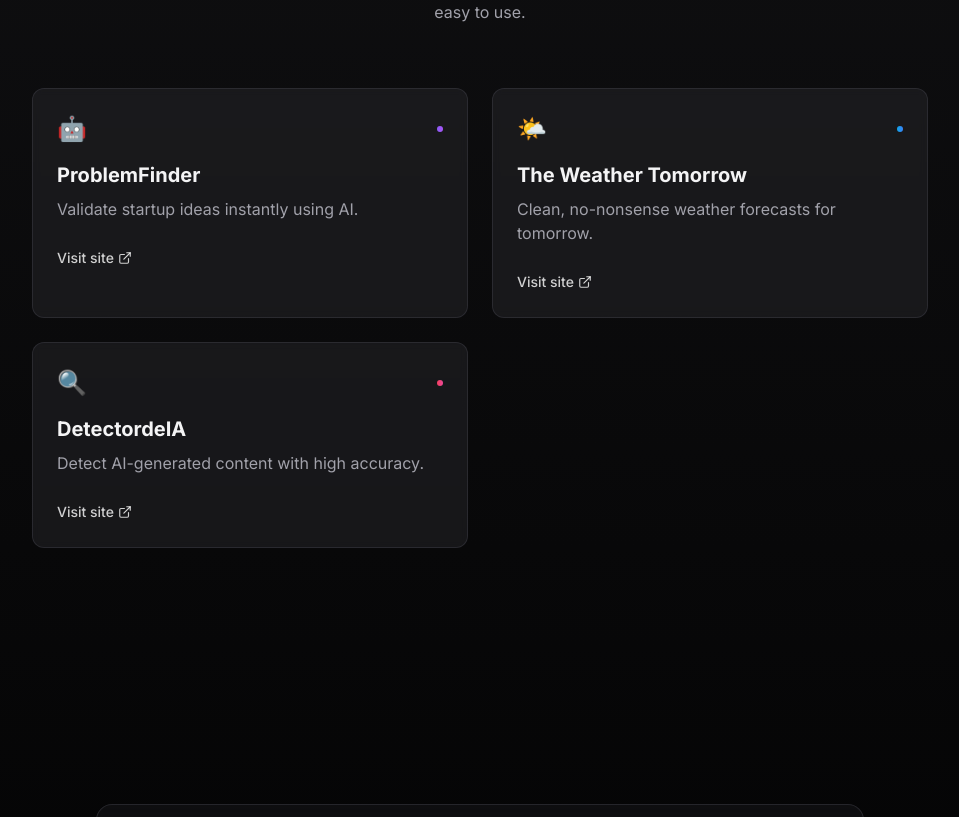
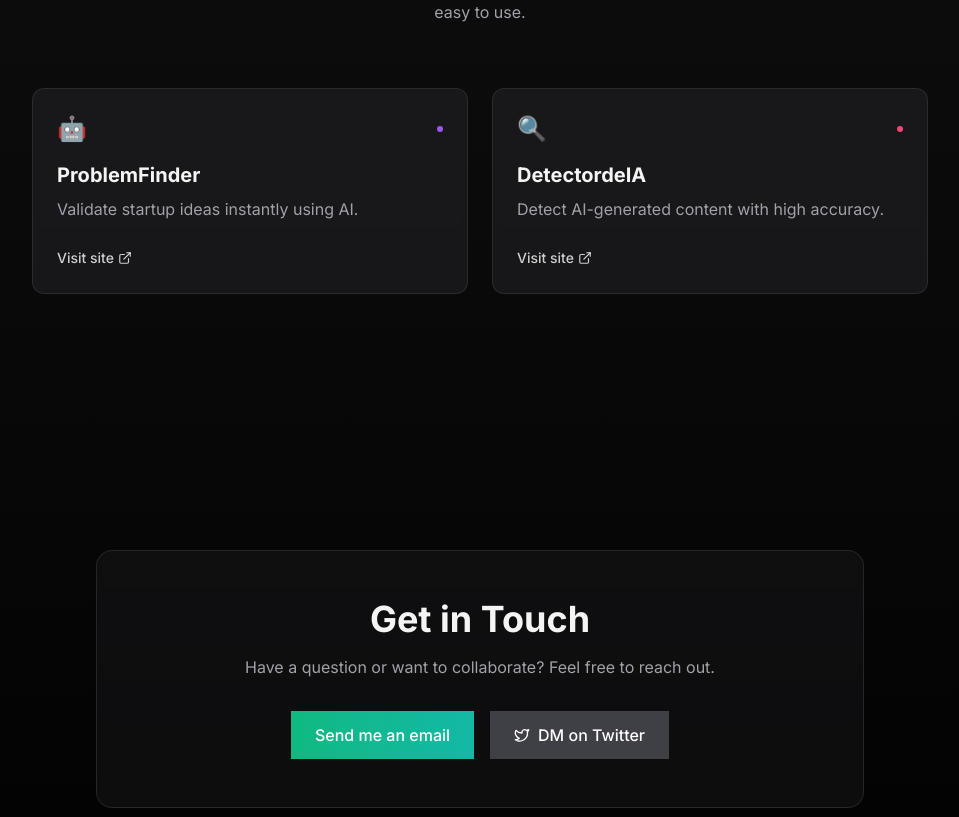
Before and after one commit to pmagustinparis/byagus, a Next.js app: page / in a window 1280 px wide. Shown: the part 1068-1885 px from the top of the page, without its empty margins (160-1119 px from the left). Built offline with nearby package versions, Linux system fonts and the light colour scheme.

Commit message:
Update products list: show only ProblemFinder and DetectordeIA

```diff
--- a/app/page.tsx
+++ b/app/page.tsx
@@ -24,13 +24,6 @@ export default function Home() {
       url: "https://problemfinder.ai",
       color: "from-violet-500 to-purple-500",
       icon: "🤖",
-    },
-    {
-      name: "The Weather Tomorrow",
-      description: "Clean, no-nonsense weather forecasts for tomorrow.",
-      url: "https://theweathertomorrow.co",
-      color: "from-sky-500 to-blue-500",
-      icon: "🌤️",
     },
     {
       name: "DetectordeIA",
```
